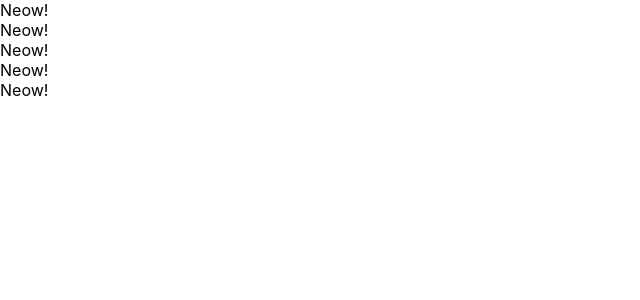
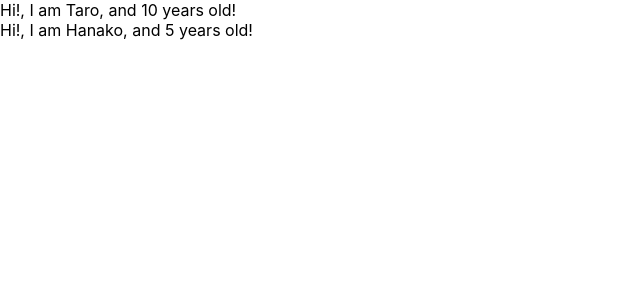
Before and after one commit to katsu105/2020_11_udemy-react-redux-app, a React (Create React App) app: page / in a window 1280 px wide. Shown: the top 300 px of the page, without its empty margins (0-640 px from the left). Built offline with nearby package versions, Linux system fonts and the light colour scheme.

Commit message:
learn props

```diff
--- a/src/App.js
+++ b/src/App.js
@@ -1,28 +1,22 @@
 import React from 'react';
-// class App extends Component {
-//   render() {
-//     return (
-//       <React.Fragment>
-//         <label htmlFor="bar">bar</label>
-//         <input type = "text" onChange={() => {console.log("クリックした！")}} />
-//       </React.Fragment>
-//     )
-//   }
-// }
 
 const App = () => {
+  const profiles = [
+    {name: "Taro", age: 10},
+    {name: "Hanako", age: 5}
+  ]
   return (
     <div>
-      <Cat />
-      <Cat />
-      <Cat />
-      <Cat />
-      <Cat />
+      {
+        profiles.map((profile, index) =>{
+          return <User key={index} name={profile.name} age = {profile.age} />
+        })
+      }
     </div>
   )
 }
 
-const Cat = () => {
-  return <div>Neow!</div>
+const User = (props) => {
+  return <div>Hi!, I am {props.name}, and {props.age} years old!</div>
 }
 export default App;
```
